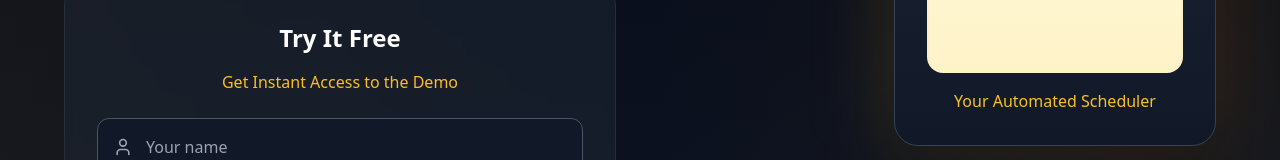
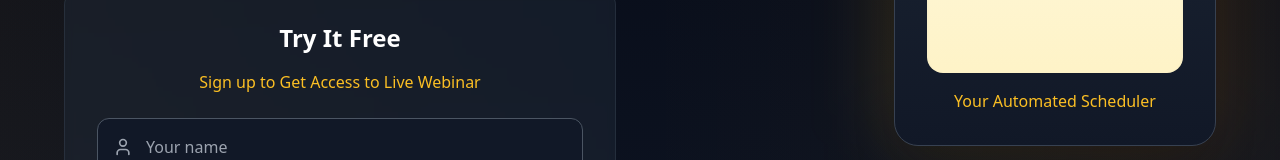
Before and after one commit to samsa221/landing, a React (Vite) app: page / in a window 1280 px wide. Shown: the part 493-653 px from the top of the page. Built offline with nearby package versions, Linux system fonts and the light colour scheme.

Commit message:
Update8 App.tsx

```diff
--- a/src/App.tsx
+++ b/src/App.tsx
@@ -67,7 +67,7 @@ function App() {
                 Try It Free
               </h3>
               <p className="text-amber-400 text-center mb-6 font-medium">
-                Get Instant Access to the Demo
+                Sign up to Get Access to Live Webinar
               </p>
 
               {isSubmitted ? (
```
